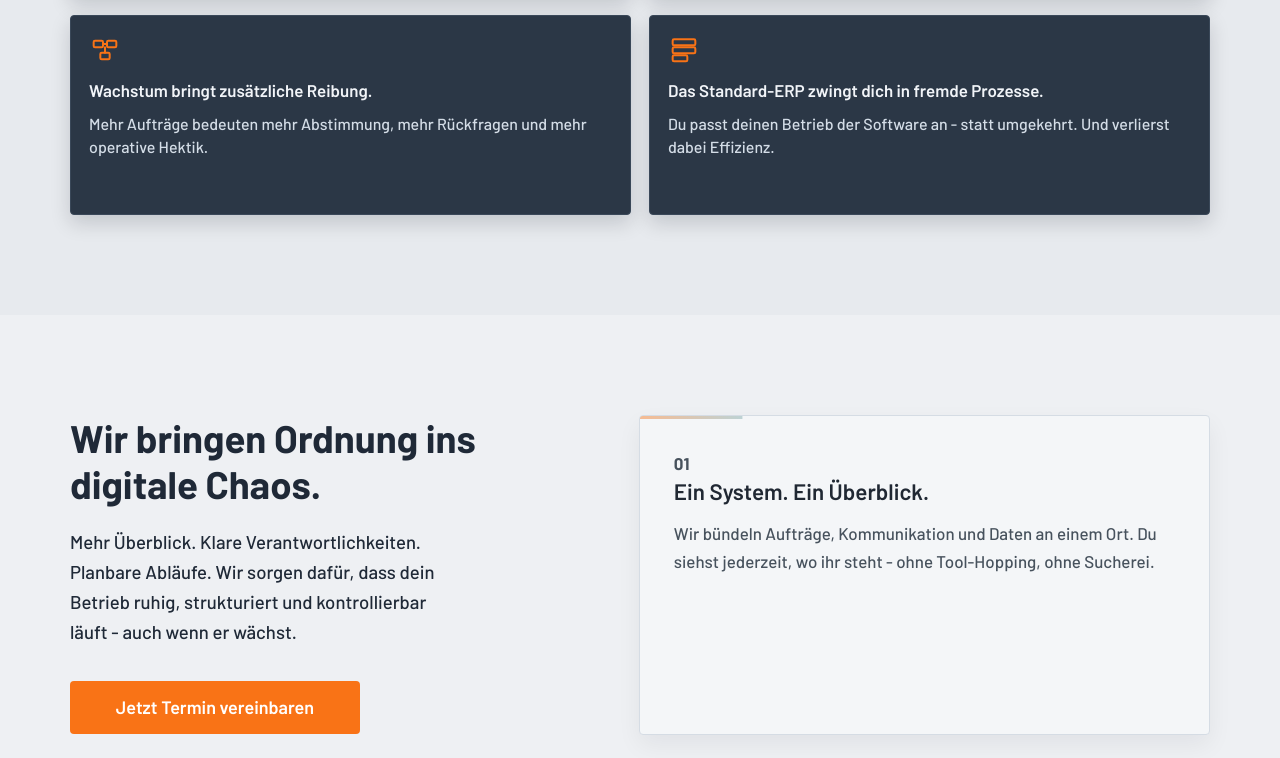
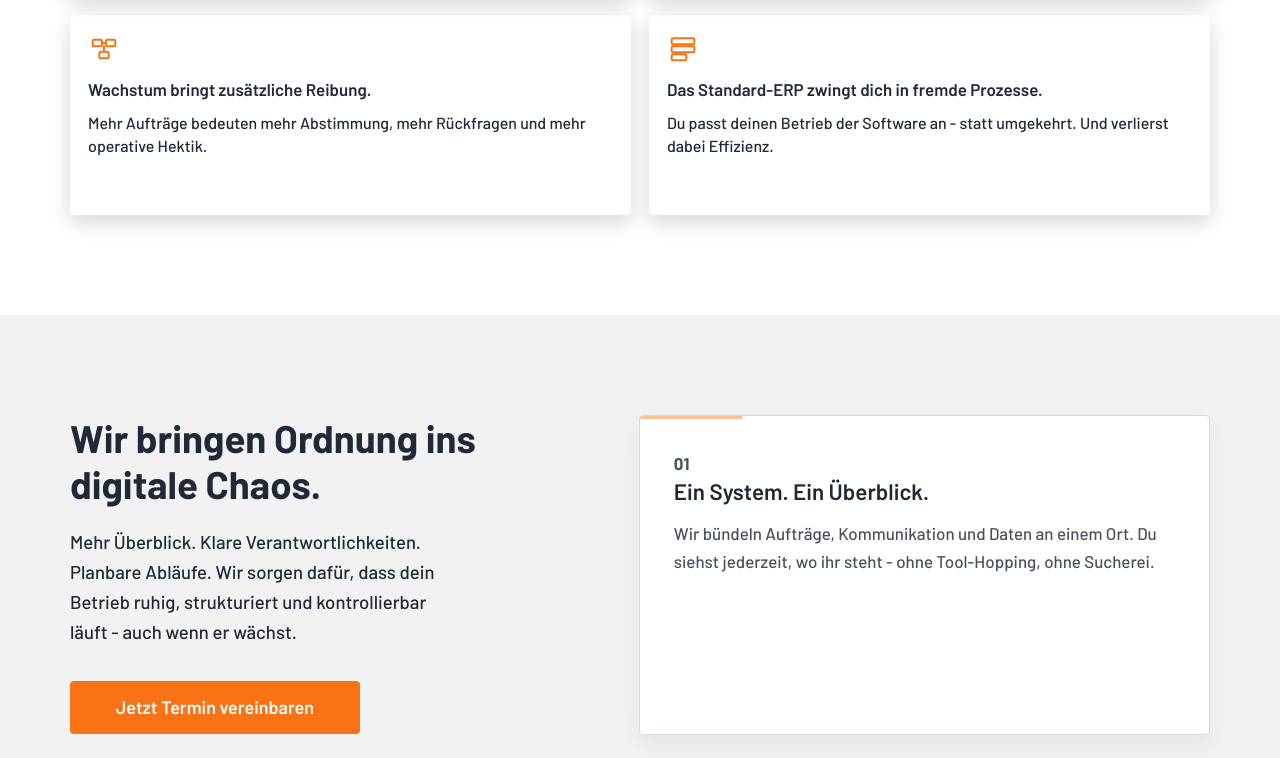
Before and after one commit to LightworksShop/StartupLandingpage, a website: page index.html in a window 1280 px wide. Shown: the part 1222-1980 px from the top of the page. Drawn offline with Linux system fonts and the light colour scheme.

Commit message:
color scheme change

```diff
--- a/styles.css
+++ b/styles.css
@@ -1,8 +1,8 @@
 :root {
   --color-bg: #f3f4f6;
   --color-surface: #ffffff;
-  --color-surface-alt: #eef0f3;
-  --color-surface-soft: #e7eaee;
+  --color-surface-alt: #f2f2f2;
+  --color-surface-soft: #ffffff;
   --color-surface-accent: #1f2937;
   --color-text: #1f2937;
   --color-muted: #6b7280;
@@ -153,7 +153,7 @@ p {
   left: 0;
   right: 0;
   z-index: 100;
-  background: #f3f4f6;
+  background: #ffffff;
   backdrop-filter: none;
   border-bottom: 0;
   overflow: hidden;
@@ -508,8 +508,6 @@ p {
 
 .pain-card {
   min-height: 200px;
-  background: #2b3746;
-  border: 1px solid #3a4859;
   border-radius: var(--radius-md);
   padding: 18px 18px 20px;
   box-shadow: 0 8px 20px rgba(8, 15, 22, 0.16);
@@ -524,14 +522,14 @@ p {
 
 .pain-card h3 {
   margin: 0 0 10px;
-  color: #f1f4f8;
+  color: var(--color-text);
   font-size: clamp(1.06rem, 1.2vw, 1.16rem);
   line-height: 1.28;
 }
 
 .pain-card p {
   margin: 0;
-  color: #d4dde7;
+  color: var(--color-text);
   font-size: 1rem;
   line-height: 1.45;
   max-width: none;
@@ -594,7 +592,7 @@ p {
 
 .solution-card-large {
   min-height: 320px;
-  background: #f4f6f8;
+  background: #ffffff;
   border: 1px solid #d5dce4;
   border-radius: var(--radius-md);
   padding: 34px 34px 36px;
@@ -617,7 +615,7 @@ p {
   left: 0;
   height: 3px;
   width: 100%;
-  background: linear-gradient(90deg, var(--color-accent) 0%, #7aa6a8 100%);
+  background: var(--color-accent);
   transform: scaleX(0.18);
   transform-origin: left center;
   opacity: 0.45;
```
